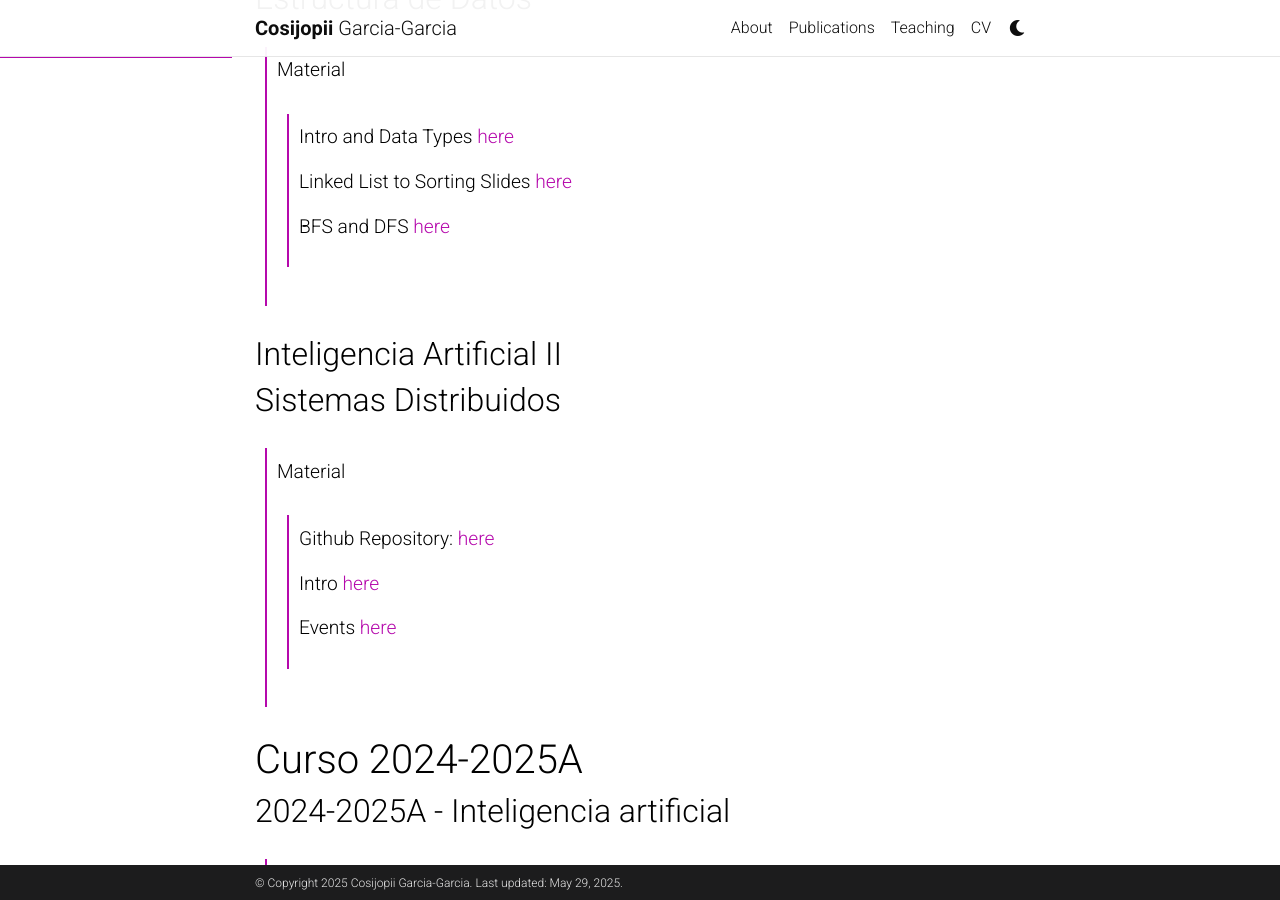
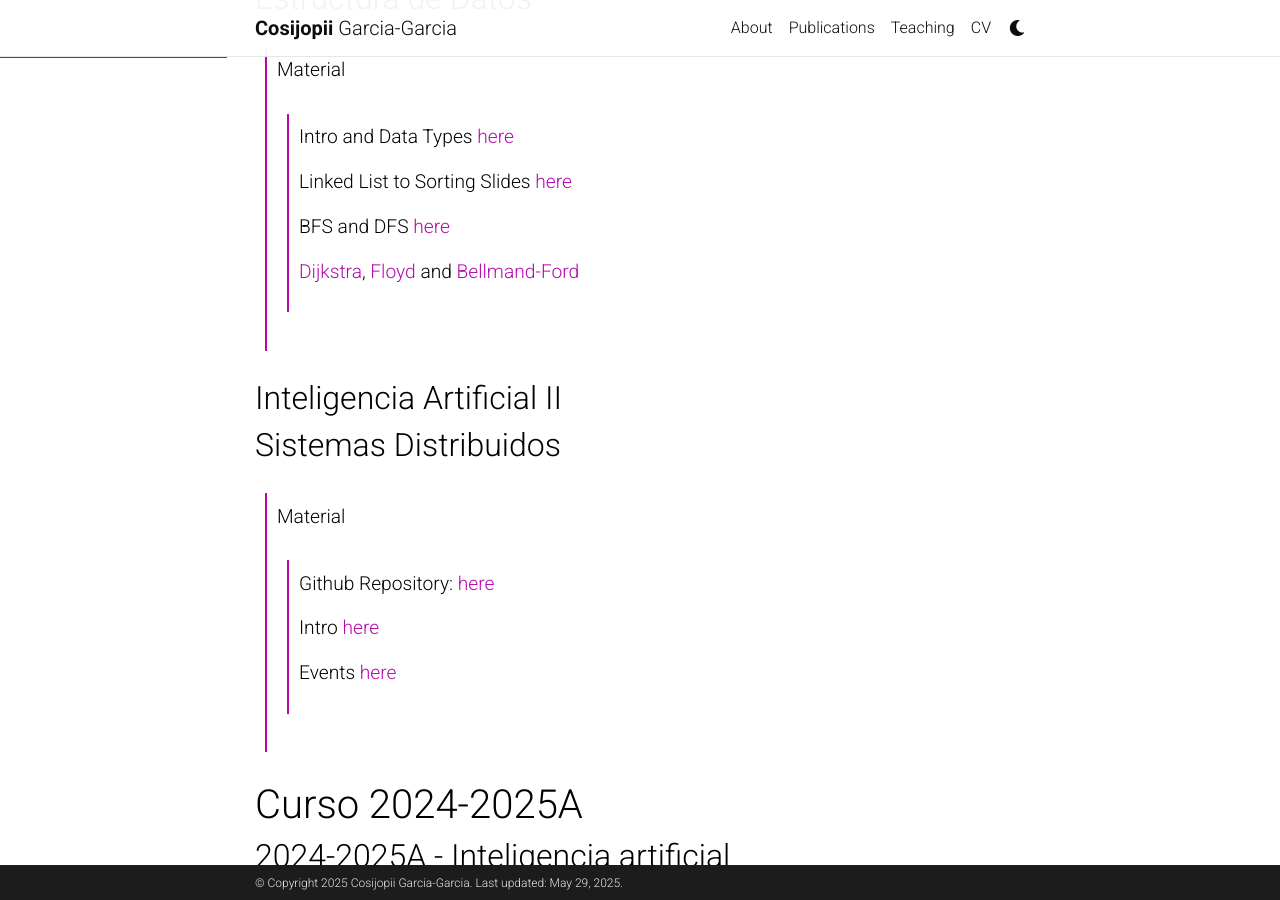
Before and after one commit to Cosijopiii/Cosijopiii.github.io, a Jekyll site: the page built from _projects/2_project.md, in a window 1280 px wide and 900 px high, scrolled down 337 px. Built offline with Jekyll 4.4.1, drawn with Linux system fonts in a browser that asks for light colours; comment, search, counter and statistics services are not loaded; a style sheet for code colours, icons or effects is not loaded.

Commit message:
Update 2_project.md

```diff
--- a/_projects/2_project.md
+++ b/_projects/2_project.md
@@ -18,6 +18,8 @@ category: work
 >>Linked List to Sorting Slides [here](/assets/pdf/ED2.pdf)
 >>
 >>BFS and DFS [here](/assets/pdf/BFSDFS.pdf)
+>>
+>>[Dijkstra](/assets/code/dijkstra.c), [Floyd]((/assets/code/floydWarshall.c)) and [Bellmand-Ford](/assets/code/BellmanFord.c)
 
 
 
```
